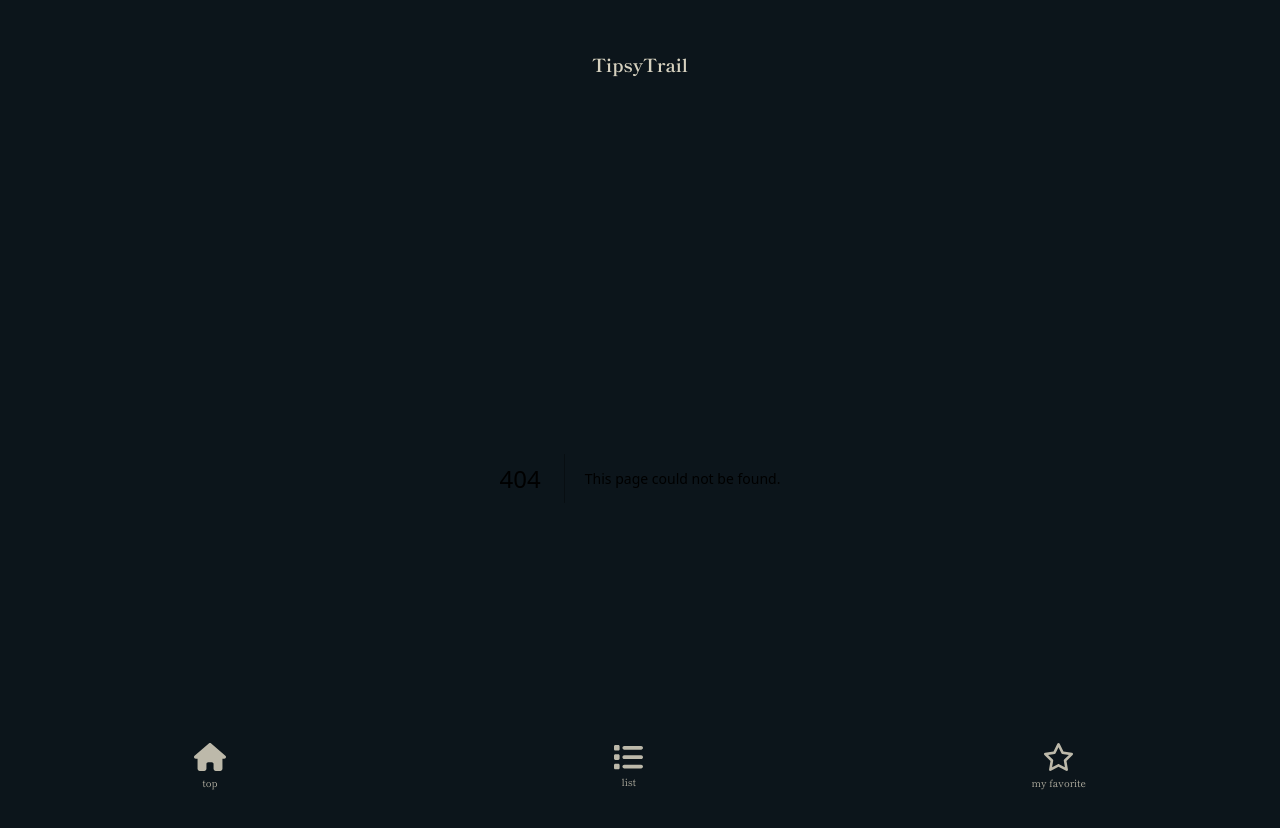
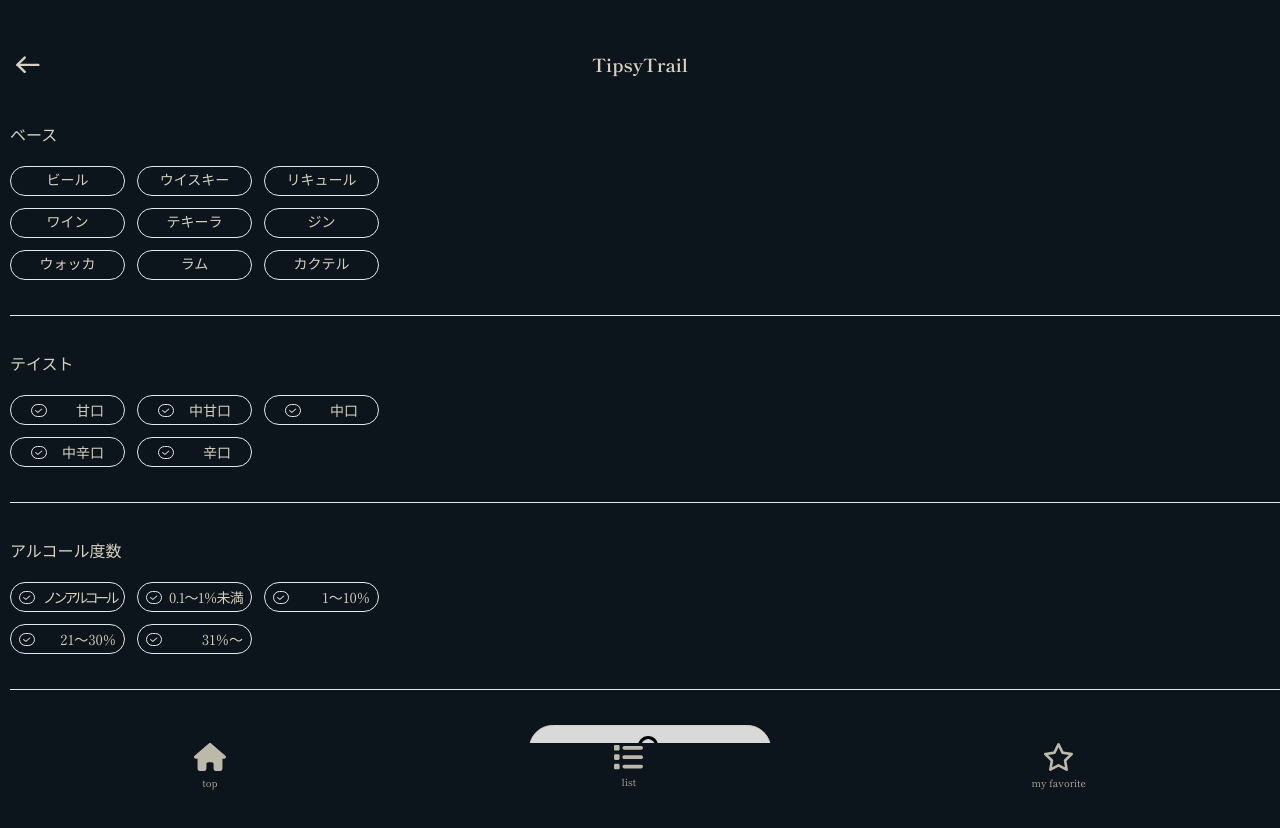
Before and after one commit to hirochan9854/tipsy-trail, a Next.js app: page /search in a window 1280 px wide. Before the commit this address had no page. Shown: the top 828 px of the page. After the commit the page ends 800 px from the top, so only its background shows below. Built offline with nearby package versions, Linux system fonts and the light colour scheme; a web font is replaced by a local one.

Commit message:
サーチページ完

```diff
--- a/src/app/alcohol/[id]/page.tsx
+++ b/src/app/alcohol/[id]/page.tsx
@@ -14,11 +14,8 @@
   const alcohol = mockAlcohols.find((a) => a.id === 1); // idが1のお酒を取得
   return (
     <div className="container text-[#D6D1BF] mx-auto">
-      <div className="flex justify-between align-middle mx-[15px] fixed top-[50px] left-0 right-0 z-10">
-        <BackButton href="/" />
-        <h1></h1>
-        <SearchButton />
-      </div>
+      <BackButton href="/" />
+      <SearchButton />
 
       <div className="mt-[70px] ml-[50px] mb-[191px]">
         <p className="text-[10px]">{alcohol?.ename}</p>
--- /dev/null
+++ b/src/app/search/page.tsx
@@ -0,0 +1,182 @@
+'use client';
+
+import { BackButton } from '@/components/BackButton';
+import { SearchButton } from '@/components/SearchButton';
+import Image from 'next/image';
+
+export default function Home() {
+  document.querySelectorAll('.sake').forEach((li) => {
+    li.addEventListener('click', () => {
+      li.classList.toggle('bg-[#D6D1BF]');
+      li.classList.toggle('text-[#D9D9D9]');
+    });
+  });
+
+  return (
+    <div className="container  text-[#D6D1BF] mx-[10px] mt-[44px]">
+      <BackButton href="/" />
+      <div className="w-auto">
+        <p className="mb-[20px]">ベース</p>
+        <ul
+          className="sake w-full grid grid-cols-3 mb-[35px] text-sm gap-3"
+          style={{ gridTemplateColumns: 'repeat(3, 115px)' }}
+        >
+          <li className="w-full h-[30px]  leading-[14px] text-center align-middle py-[5px] border rounded-[25px]">
+            ビール
+          </li>
+          <li className="w-full h-[30px]  leading-[14px] text-center align-middle py-[5px] border rounded-[25px]">
+            ウイスキー
+          </li>
+          <li className="w-full h-[30px]  leading-[14px] text-center align-middle py-[5px] border rounded-[25px]">
+            リキュール
+          </li>
+          <li className="w-full h-[30px]  leading-[14px] text-center align-middle py-[5px] border rounded-[25px]">
+            ワイン
+          </li>
+          <li className="w-full h-[30px]  leading-[14px] text-center align-middle py-[5px] border rounded-[25px]">
+            テキーラ
+          </li>
+          <li className="w-full h-[30px]  leading-[14px] text-center align-middle py-[5px] border rounded-[25px]">
+            ジン
+          </li>
+          <li className="w-full h-[30px]  leading-[14px] text-center align-middle py-[5px] border rounded-[25px]">
+            ウォッカ
+          </li>
+          <li className="w-full h-[30px]  leading-[14px] text-center align-middle py-[5px] border rounded-[25px]">
+            ラム
+          </li>
+          <li className="w-full h-[30px]  leading-[14px] text-center align-middle py-[5px] border rounded-[25px]">
+            カクテル
+          </li>
+        </ul>
+      </div>
+
+      <hr className="mb-[35px]" />
+
+      <div className="w-auto">
+        <p className="mb-[20px]">テイスト</p>
+        <ul
+          className="w-full grid grid-cols-3 text-sm gap-3 mb-[35px]"
+          style={{ gridTemplateColumns: 'repeat(3, 115px)' }}
+        >
+          <li className=" px-[20px] h-[30px] flex justify-between items-center gap-x-1 leading-[14px] text-center align-middle py-[5px] border rounded-[25px]">
+            <Image
+              className="p-[3px] border rounded-[50px]"
+              src="/icon-check.svg"
+              width={16}
+              height={10}
+              alt="お酒の画像"
+            />
+            甘口
+          </li>
+          <li className=" px-[20px] h-[30px] flex justify-between items-center gap-x-1 leading-[14px] text-center align-middle py-[5px] border rounded-[25px]">
+            <Image
+              className="p-[3px] border rounded-[50px]"
+              src="/icon-check.svg"
+              width={16}
+              height={10}
+              alt="お酒の画像"
+            />
+            中甘口
+          </li>
+          <li className=" px-[20px] h-[30px] flex justify-between items-center gap-x-1 leading-[14px] text-center align-middle py-[5px] border rounded-[25px]">
+            <Image
+              className="p-[3px] border rounded-[50px]"
+              src="/icon-check.svg"
+              width={16}
+              height={10}
+              alt="お酒の画像"
+            />
+            中口
+          </li>
+          <li className=" px-[20px] h-[30px] flex justify-between items-center gap-x-1 leading-[14px] text-center align-middle py-[5px] border rounded-[25px]">
+            <Image
+              className="p-[3px] border rounded-[50px]"
+              src="/icon-check.svg"
+              width={16}
+              height={10}
+              alt="お酒の画像"
+            />
+            中辛口
+          </li>
+          <li className=" px-[20px] h-[30px] flex justify-between items-center gap-x-1 leading-[14px] text-center align-middle py-[5px] border rounded-[25px]">
+            <Image
+              className="p-[3px] border rounded-[50px]"
+              src="/icon-check.svg"
+              width={16}
+              height={10}
+              alt="お酒の画像"
+            />
+            辛口
+          </li>
+        </ul>
+      </div>
+
+      <hr className="mb-[35px]" />
+      <div className="w-auto">
+        <p className="mb-[20px]">アルコール度数</p>
+        <ul
+          className="w-full grid grid-cols-3 text-sm gap-3 mb-[35px]"
+          style={{ gridTemplateColumns: 'repeat(3, 115px)' }}
+        >
+          <li className="tracking-[-0.25em]  px-[8px] h-[30px] flex justify-between items-center gap-x-1 leading-[14px]  text-center align-middle py-[5px] border rounded-[25px]">
+            <Image
+              className="p-[3px] border rounded-[50px]"
+              src="/icon-check.svg"
+              width={16}
+              height={10}
+              alt="お酒の画像"
+            />
+            ノンアルコール
+          </li>
+          <li className="tracking-[-0.05em]  px-[8px] h-[30px] flex justify-between items-center gap-x-1 leading-[14px] text-center align-middle py-[5px] border rounded-[25px]">
+            <Image
+              className="p-[3px] border rounded-[50px]"
+              src="/icon-check.svg"
+              width={16}
+              height={10}
+              alt="お酒の画像"
+            />
+            0.1～1%未満
+          </li>
+          <li className="px-[8px] h-[30px] flex justify-between items-center gap-x-1 leading-[14px] text-center align-middle py-[5px] border rounded-[25px]">
+            <Image
+              className="p-[3px] border rounded-[50px]"
+              src="/icon-check.svg"
+              width={16}
+              height={10}
+              alt="お酒の画像"
+            />
+            1～10%
+          </li>
+          <li className=" px-[8px] h-[30px] flex justify-between items-center gap-x-1 leading-[14px] text-center align-middle py-[5px] border rounded-[25px]">
+            <Image
+              className="p-[3px] border rounded-[50px]"
+              src="/icon-check.svg"
+              width={16}
+              height={10}
+              alt="お酒の画像"
+            />
+            21～30%
+          </li>
+          <li className=" px-[8px] h-[30px] flex justify-between items-center gap-x-1 leading-[14px] text-center align-middle py-[5px] border rounded-[25px]">
+            <Image
+              className="p-[3px] border rounded-[50px]"
+              src="/icon-check.svg"
+              width={16}
+              height={10}
+              alt="お酒の画像"
+            />
+            31%～
+          </li>
+        </ul>
+      </div>
+
+      <hr className="mb-[35px]" />
+
+      <button className="w-[242px] bg-[#D9D9D9] text-[#D6D1BF] border-[#D6D1BF] border rounded-[25px] py-[10px] px-[20px] text-center mx-auto block ">
+        <Image className="mx-auto" src="/icon-blacksearch.svg" width={25} height={25} alt="検索ボタン" />
+      </button>
+    </div>
+  );
+}
```
Also changed, not shown: public/icon-blacksearch.svg (added), public/icon-check.svg (added).
